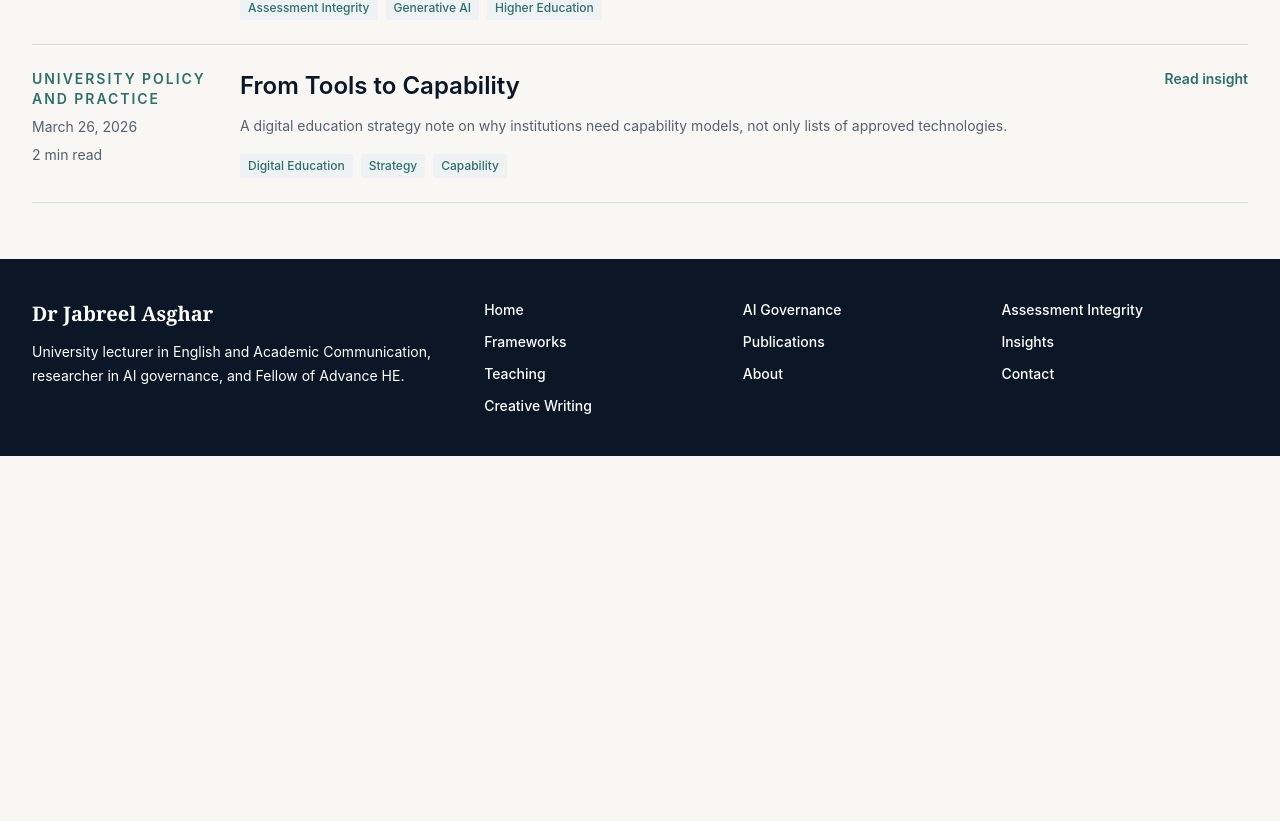
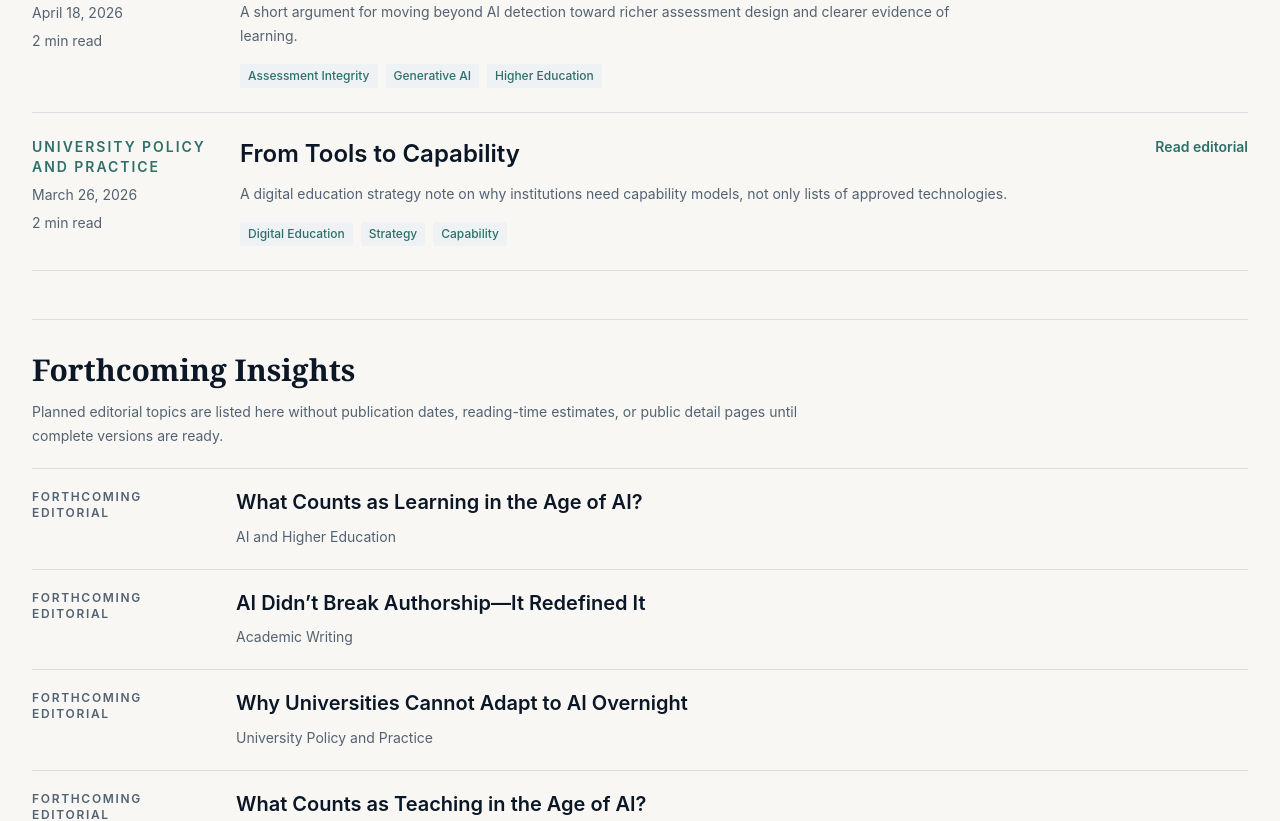
Before and after one commit to Jabreelasghar/jabreel-website, a Next.js app: page /insights in a window 1280 px wide. Shown: the part 629-1450 px from the top of the page. Before the commit the page ends 1085 px from the top, so only its background shows below. Built offline with nearby package versions, Linux system fonts and the light colour scheme.

Commit message:
Refine Insights publishing workflow

```diff
--- a/src/app/insights/[slug]/page.tsx
+++ b/src/app/insights/[slug]/page.tsx
@@ -1,4 +1,6 @@
 import type { Metadata } from "next";
+import fs from "node:fs";
+import path from "node:path";
 import Link from "next/link";
 import { notFound } from "next/navigation";
 import { Container } from "@/components/Container";
@@ -6,6 +8,12 @@ import { MarkdownBody } from "@/lib/markdown";
 import { getContent, getContentItem } from "@/lib/content";
 
 type Params = { params: Promise<{ slug: string }> };
+
+function publicFileExists(href?: string) {
+  if (!href || !href.startsWith("/")) return false;
+
+  return fs.existsSync(path.join(process.cwd(), "public", href.replace(/^\//, "")));
+}
 
 export function generateStaticParams() {
   return getContent("insight").map((item) => ({ slug: item.slug }));
@@ -22,7 +30,9 @@ export async function generateMetadata({ params }: Params): Promise<Metadata> {
     },
     openGraph: {
       title: item?.title ?? "Insight",
-      description: item?.summary
+      description: item?.summary,
+      type: "article",
+      publishedTime: item?.date
     }
   };
 }
@@ -32,6 +42,8 @@ export default async function InsightDetailPage({ params }: Params) {
   const item = getContentItem("insight", slug);
 
   if (!item) notFound();
+
+  const hasPdf = publicFileExists(item.pdf);
 
   return (
     <article className="bg-paper">
@@ -44,6 +56,16 @@ export default async function InsightDetailPage({ params }: Params) {
         </p>
         <h1 className="mt-3 max-w-4xl font-serif text-5xl font-semibold text-ink">{item.title}</h1>
         <p className="mt-5 max-w-3xl text-lg leading-8 text-ink/70">{item.summary}</p>
+        {hasPdf ? (
+          <a
+            className="mt-6 inline-block text-sm font-semibold text-moss hover:text-oxford"
+            href={item.pdf}
+            target="_blank"
+            rel="noopener noreferrer"
+          >
+            Download editorial as PDF
+          </a>
+        ) : null}
         <div className="mt-10 border-t border-line pt-8">
           <MarkdownBody body={item.body} />
         </div>
--- a/src/app/insights/page.tsx
+++ b/src/app/insights/page.tsx
@@ -2,7 +2,7 @@ import type { Metadata } from "next";
 import Link from "next/link";
 import { Container } from "@/components/Container";
 import { SectionHeader } from "@/components/SectionHeader";
-import { getContent } from "@/lib/content";
+import { getContent, getDraftContent } from "@/lib/content";
 
 export const metadata: Metadata = {
   title: "Insights",
@@ -30,6 +30,16 @@ function formatDate(date?: string) {
 
 export default function InsightsPage() {
   const insights = getContent("insight");
+  const forthcomingOrder = [
+    "What Counts as Learning in the Age of AI?",
+    "AI Didn’t Break Authorship—It Redefined It",
+    "Why Universities Cannot Adapt to AI Overnight",
+    "What Counts as Teaching in the Age of AI?",
+    "What Counts as Expertise in the Age of AI?"
+  ];
+  const forthcoming = getDraftContent("insight").sort(
+    (a, b) => forthcomingOrder.indexOf(a.title) - forthcomingOrder.indexOf(b.title)
+  );
 
   return (
     <section className="bg-paper">
@@ -40,6 +50,8 @@ export default function InsightsPage() {
           summary="Research-informed commentary on AI governance, assessment integrity, academic writing, and higher education practice."
         />
 
+        <section className="mt-8">
+          <h2 className="font-serif text-3xl font-semibold text-oxford">Published Insights</h2>
         <div className="mt-8 divide-y divide-line border-y border-line">
           {insights.map((item) => (
             <article key={item.slug} className="grid gap-4 py-6 lg:grid-cols-[12rem_1fr_auto] lg:items-start">
@@ -66,11 +78,33 @@ export default function InsightsPage() {
                 ) : null}
               </div>
               <Link className="text-sm font-semibold text-moss hover:text-oxford" href={`/insights/${item.slug}`}>
-                Read insight
+                Read editorial
               </Link>
             </article>
           ))}
         </div>
+        </section>
+
+        {forthcoming.length ? (
+          <section className="mt-12 border-t border-line pt-8">
+            <h2 className="font-serif text-3xl font-semibold text-oxford">Forthcoming Insights</h2>
+            <p className="mt-3 max-w-3xl text-sm leading-6 text-slate">
+              Planned editorial topics are listed here without publication dates, reading-time estimates, or public
+              detail pages until complete versions are ready.
+            </p>
+            <div className="mt-5 divide-y divide-line border-y border-line">
+              {forthcoming.map((item) => (
+                <article key={item.slug} className="grid gap-3 py-5 sm:grid-cols-[12rem_1fr]">
+                  <p className="text-xs font-semibold uppercase tracking-[0.14em] text-slate">Forthcoming editorial</p>
+                  <div>
+                    <h3 className="text-xl font-semibold leading-snug text-oxford">{item.title}</h3>
+                    {item.category ? <p className="mt-2 text-sm leading-6 text-slate">{item.category}</p> : null}
+                  </div>
+                </article>
+              ))}
+            </div>
+          </section>
+        ) : null}
       </Container>
     </section>
   );
--- a/src/lib/content.ts
+++ b/src/lib/content.ts
@@ -69,6 +69,7 @@ function parseFrontMatter(raw: string): Omit<ContentItem, "slug" | "body"> & { b
     type: data.type ? String(data.type) : undefined,
     draft: Boolean(data.draft),
     readingTime: data.readingTime ? String(data.readingTime) : undefined,
+    pdf: data.pdf ? String(data.pdf) : undefined,
     language: data.language ? String(data.language) : undefined,
     genre: data.genre ? String(data.genre) : undefined,
     venue: data.venue ? String(data.venue) : undefined,
@@ -157,6 +158,35 @@ export function getContentItem(kind: ContentKind, slug: string): ContentItem | u
   return getContent(kind).find((item) => item.slug === slug);
 }
 
+export function getDraftContent(kind: ContentKind): ContentItem[] {
+  const dir = path.join(contentRoot, contentDirs[kind]);
+
+  if (!fs.existsSync(dir)) return [];
+
+  const files: ContentFile[] =
+    kind === "publication"
+      ? publicationFiles(dir)
+      : fs
+          .readdirSync(dir)
+          .filter((file) => file !== "README.md" && (file.endsWith(".md") || file.endsWith(".mdx")))
+          .map((file) => ({ file }));
+
+  return sortContent(
+    files
+      .map(({ file, category }) => {
+        const raw = fs.readFileSync(path.join(dir, file), "utf8");
+        const parsed = parseFrontMatter(raw);
+
+        return {
+          slug: path.basename(file).replace(/\.mdx?$/, ""),
+          category,
+          ...parsed
+        };
+      })
+      .filter((item) => item.draft)
+  );
+}
+
 export function getPublicationContent(category: PublicationCategory): ContentItem[] {
   const dir = path.join(contentRoot, contentDirs.publication);
 
--- a/src/lib/types.ts
+++ b/src/lib/types.ts
@@ -13,6 +13,7 @@ export type ContentItem = {
   type?: string;
   draft?: boolean;
   readingTime?: string;
+  pdf?: string;
   language?: string;
   genre?: string;
   venue?: string;
```
